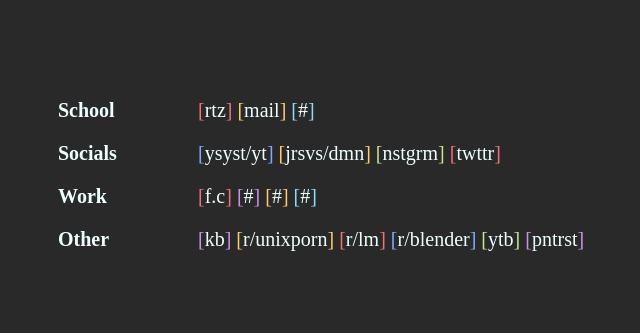
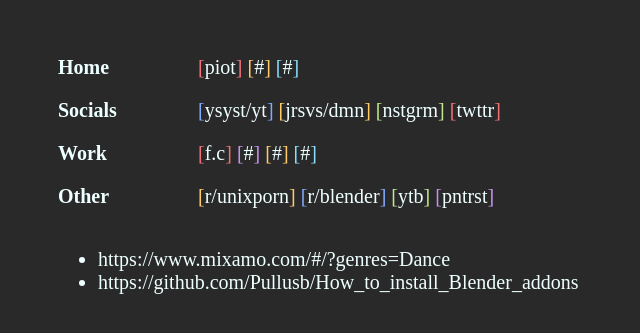
Before and after one commit to j0r15/startpage, a plain HTML site: page index.html in a window 1280 px wide. Shown: the part 225-558 px from the top of the page, without its empty margins (232-872 px from the left). Drawn offline with Linux system fonts and the light colour scheme.

Commit message:
update and beginning of links

```diff
--- a/index.html
+++ b/index.html
@@ -11,15 +11,15 @@
 </body>
     <div class=box>
         <div class=categories>
-            <p class="cat">School</p>
+            <p class="cat">Home</p>
             <p class="cat">Socials</p>
             <p class="cat">Work</p>
             <p class="cat">Other</p>
         </div>
         <div class=items>
             <p class="lst">
-                <span style="color: var(--color1)">[</span><a href="https://artez.nl">rtz</a><span style="color: var(--color1)">]</span>
-                <span style="color: var(--color3)">[</span><a href="https://webmail.artez.nl">mail</a><span style="color: var(--color3)">]</span>
+		<span style="color: var(--color1)">[</span><a href="http://piot.lan">piot</a><span style="color: var(--color1)">]</span>
+                <span style="color: var(--color3)">[</span><a href="#">#</a><span style="color: var(--color3)">]</span>
                 <span style="color: var(--color6)">[</span><a href="#">#</a><span style="color: var(--color6)">]</span>
             </p>
             <p class="lst">
@@ -35,13 +35,17 @@
                 <span style="color: var(--color6)">[</span><a href="#">#</a><span style="color: var(--color6)">]</span>
             </p>
             <p class="lst">
-                <span style="color: var(--color5)">[</span><a href="https://userunkown.nl/">kb</a><span style="color: var(--color5)">]</span>
                 <span style="color: var(--color3)">[</span><a href="https://reddit.com/r/unixporn">r/unixporn</a><span style="color: var(--color3)">]</span>
-                <span style="color: var(--color1)">[</span><a href="https://reddit.com/r/linuxmint">r/lm</a><span style="color: var(--color1)">]</span>
                 <span style="color: var(--color4)">[</span><a href="https://reddit.com/r/blender">r/blender</a><span style="color: var(--color4)">]</span>
                 <span style="color: var(--color2)">[</span><a href="https://youtube.com">ytb</a><span style="color: var(--color2)">]</span>
                 <span style="color: var(--color5)">[</span><a href="https://pinterest.com">pntrst</a><span style="color: var(--color5)">]</span>
             </p>
         </div>
+    	<div class=items>
+    		<ul class="links">
+			<li><a href="https://www.mixamo.com/#/?genres=Dance&page=1">https://www.mixamo.com/#/?genres=Dance</a></li>
+			<li><a href="https://github.com/Pullusb/How_to_install_Blender_addons">https://github.com/Pullusb/How_to_install_Blender_addons</a></li>
+		</ul>
+	</div>
     </div>
 </html>
```
